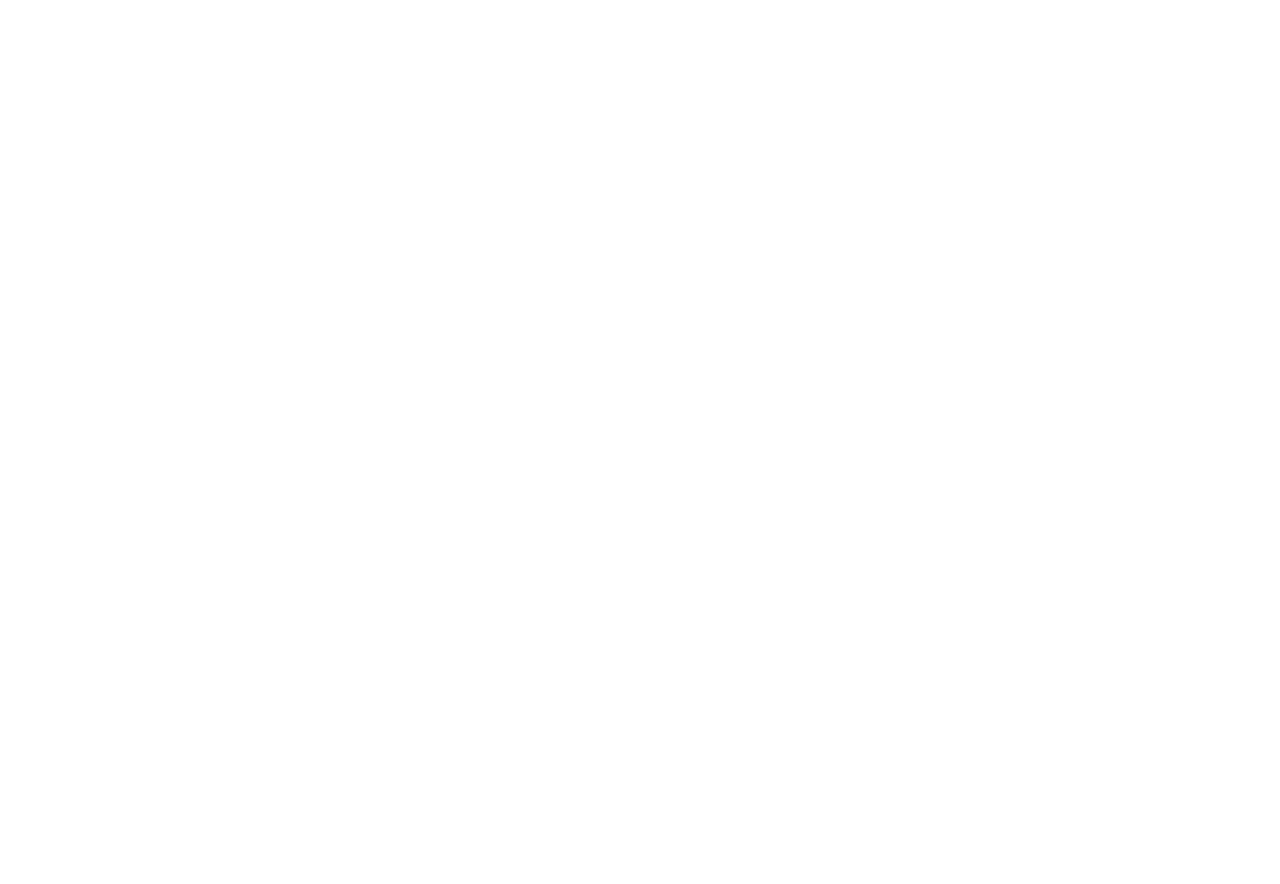
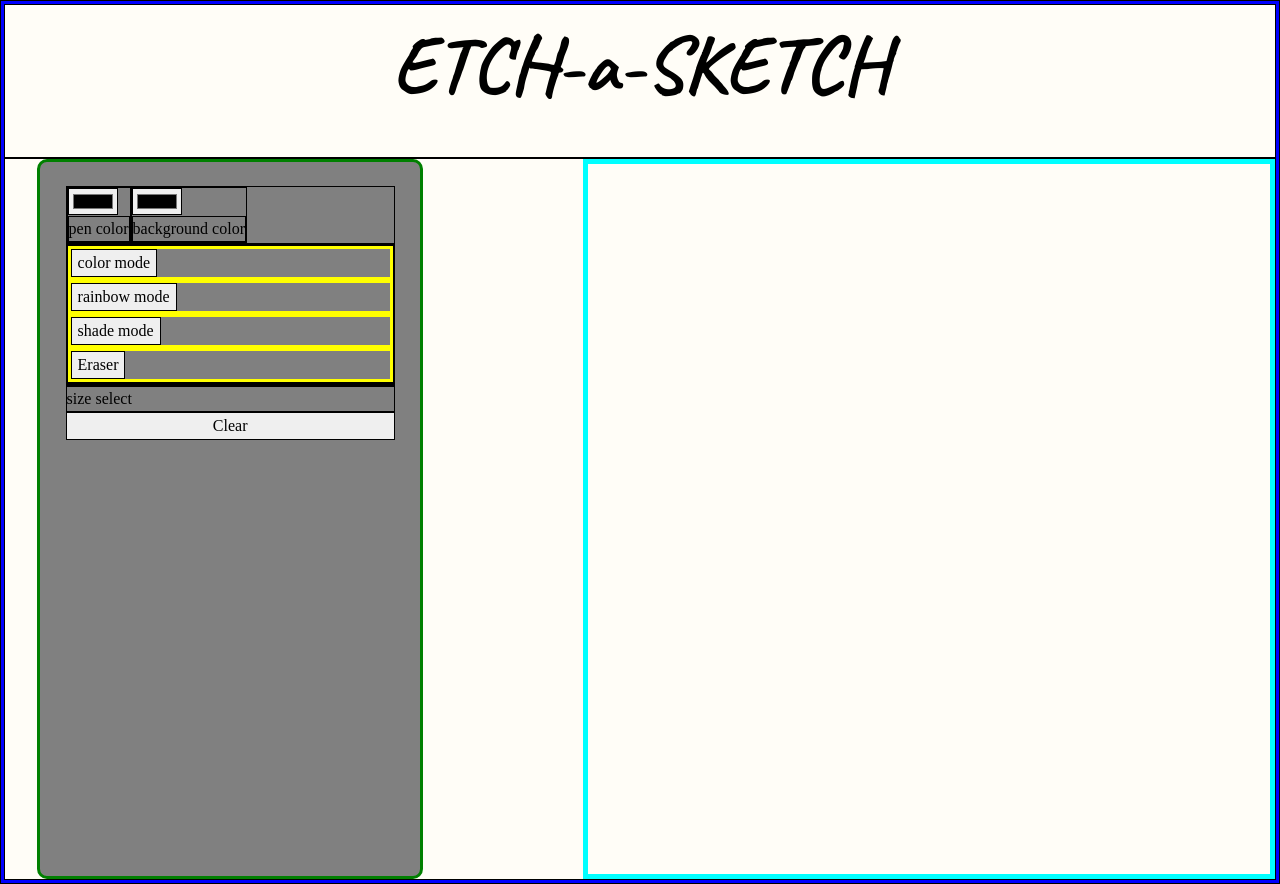
Before and after one commit to Hasnatrasool163/Etch-a-Sketch, a plain HTML site: page index.html in a window 1280 px wide. Before the commit the page ends 800 px from the top, so only its background shows below. Drawn offline with Linux system fonts and the light colour scheme.

Commit message:
ADD basic style
add the basic style and components so that you can get started with the
javascript. The proper styling and design will now begin after the
javascript was been complete

```diff
--- a/index.html
+++ b/index.html
@@ -3,10 +3,43 @@
 <head>
     <meta charset="UTF-8">
     <meta name="viewport" content="width-device-width, initial-scale=1.0">
+    <link rel="stylesheet" href="style.css">
     <title>Etch-a-Sketch</title>
+    <link href="https://fonts.googleapis.com/css2?family=Caveat:wght@400;700&display=swap" rel="stylesheet">
+    <script src="script.js" defer></script>
 </head>
 <body>
 
+    <h1>ETCH-a-SKETCH</h1>
+
+    <div class="container">
+    <div class="side-bar">
+        <div id="color-options">
+            <!-- make the pen and backgorund color selector + spans for description -->
+                <div class="card">
+                    <input type="color">
+                    <p>pen color</p>
+                </div>
+                <div class="card">
+                    <input type="color">
+                    <p>background color</p>
+                </div>
+        </div>
+        <div class="btn-container">
+            <ul>
+                <li><button type="button" id="pen-btn">color mode</button></li>
+                <li><button type="button" id="rainbow-btn">rainbow mode</button></li>
+                <li><button type="button" id="shade-btn">shade mode</button></li>
+                <li><button type="button" id="eraser-btn">Eraser</button></li>
+            <ul>
+        </div>
+        <div>
+            size select
+        </div>
+        <button type="button" id="clear">Clear</button>
+    </div>
+    <div class="grid"></div>
+    </div>
 </body>
 
 
--- a/style.css
+++ b/style.css
@@ -0,0 +1,122 @@
+/*DEFAULT STYLING */
+
+/* 1. Use a more-intuitive box-sizing model */
+*, *::before, *::after {
+  box-sizing: border-box;
+}
+
+/* 2. Remove default margin */
+* {
+  margin: 0;
+}
+
+body {
+  /* 3. Add accessible line-height */
+  line-height: 1.5;
+  /* 4. Improve text rendering */
+  -webkit-font-smoothing: antialiased;
+}
+
+/* 5. Improve media defaults */
+img, picture, video, canvas, svg {
+  display: block;
+  max-width: 100%;
+}
+
+/* 6. Inherit fonts for form controls */
+input, button, textarea, select {
+  font: inherit;
+}
+
+/* 7. Avoid text overflows */
+p, h1, h2, h3, h4, h5, h6 {
+  overflow-wrap: break-word;
+}
+
+/* 8. Improve line wrapping */
+p {
+  text-wrap: pretty;
+}
+h1, h2, h3, h4, h5, h6 {
+  text-wrap: balance;
+}
+
+/*
+  9. Create a root stacking context
+*/
+#root, #__next {
+  isolation: isolate;
+}
+
+
+/* MAIN STYLES*/
+
+* {
+    border: 1px solid black;
+}
+
+body {
+    border: 3px solid blue;
+    background: #fffdf7
+}
+
+li {
+    border: 3px solid yellow;
+}
+
+.container {
+    display: flex;
+}
+
+
+h1 {
+    text-align: center;
+    font-family: 'Caveat', sans-serif;
+    font-size: 5rem;
+    padding-bottom: 2rem;
+}
+
+.side-bar {
+    width: 50vh;
+    height: 90vh;
+    margin-left: 2rem;
+    margin-right: 10rem;
+
+    padding: 3vh 2vw;
+    display: flex;
+    flex-direction: column;
+
+    background-color: grey;
+    border-radius: 10px;
+
+    border: 3px solid green;
+}
+
+ul {
+    list-style: none;
+    padding: 0px;
+}
+
+.grid {
+    width: 90vh;
+    height: 90vh;
+    border: 5px solid cyan;
+    display: flex;
+    flex-direction: column;
+}
+
+.column {
+    flex-grow: 1;
+    background-color: brown;
+    border: 0px;
+    display: flex;
+}
+
+.cell {
+    flex-grow: 1;
+    border-color: white;
+}
+
+#color-options {
+    display: flex;
+}
```
